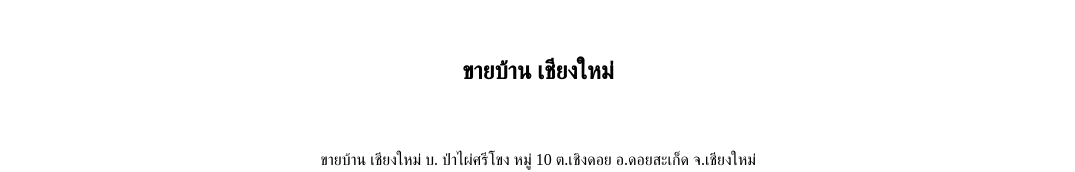
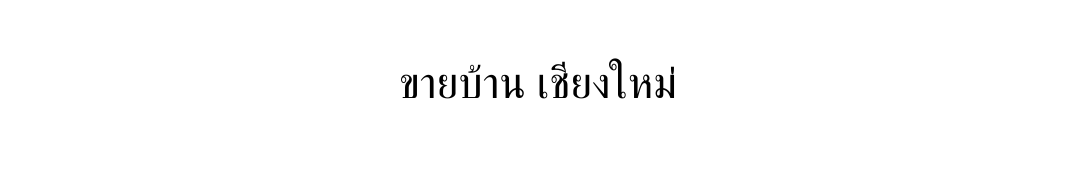
Before and after one commit to HouseCM/HouseCM.github.io, a plain HTML site: page index.html in a window 1280 px wide. Shown: the top 172 px of the page, without its empty margins (102-1177 px from the left). Drawn offline with Linux system fonts and the light colour scheme.

Commit message:
Update index.html

```diff
--- a/index.html
+++ b/index.html
@@ -45,7 +45,7 @@
   <meta name="mobile-web-app-capable" content="yes">
 </head>
 
-<h1 align="center" style="padding-top:50px; font-size:x-large">ขายบ้าน เชียงใหม่</h1>
+<p align="center" style="padding-top:50px; font-size:44px">ขายบ้าน เชียงใหม่</p>
 <p  align="center" style="padding-top:50px">ขายบ้าน เชียงใหม่ บ. ป่าไผ่ศรีโขง หมู่ 10 ต.เชิงดอย อ.ดอยสะเก็ด จ.เชียงใหม่</p>
 
 <div align="center">
@@ -69,6 +69,6 @@
 <img src="https://res.cloudinary.com/da5kjg3zh/image/upload/v1759224375/House/17.jpg" title="ขายบ้าน เชียงใหม่" alt="ขายบ้าน เชียงใหม่" width="80%" style="padding-top:50px" />
 <img src="https://res.cloudinary.com/da5kjg3zh/image/upload/v1759224375/House/18.jpg" title="ขายบ้าน เชียงใหม่" alt="ขายบ้าน เชียงใหม่" width="80%" style="padding-top:50px" />
 <img src="https://res.cloudinary.com/da5kjg3zh/image/upload/v1759229254/House/Line.jpg" title="ขายบ้าน เชียงใหม่" alt="ขายบ้าน เชียงใหม่" width="50%" style="padding-top:50px" />
-<p  align="center" style="padding-top:50px">ขายบ้าน เชียงใหม่ บ. ป่าไผ่ศรีโขง หมู่ 10 ต.เชิงดอย อ.ดอยสะเก็ด จ.เชียงใหม่</p>
+<p  align="center" style="padding-top:50px; padding-bottom:50px">ขายบ้าน เชียงใหม่ บ. ป่าไผ่ศรีโขง หมู่ 10 ต.เชิงดอย อ.ดอยสะเก็ด จ.เชียงใหม่</p>
 
 </div>
```
